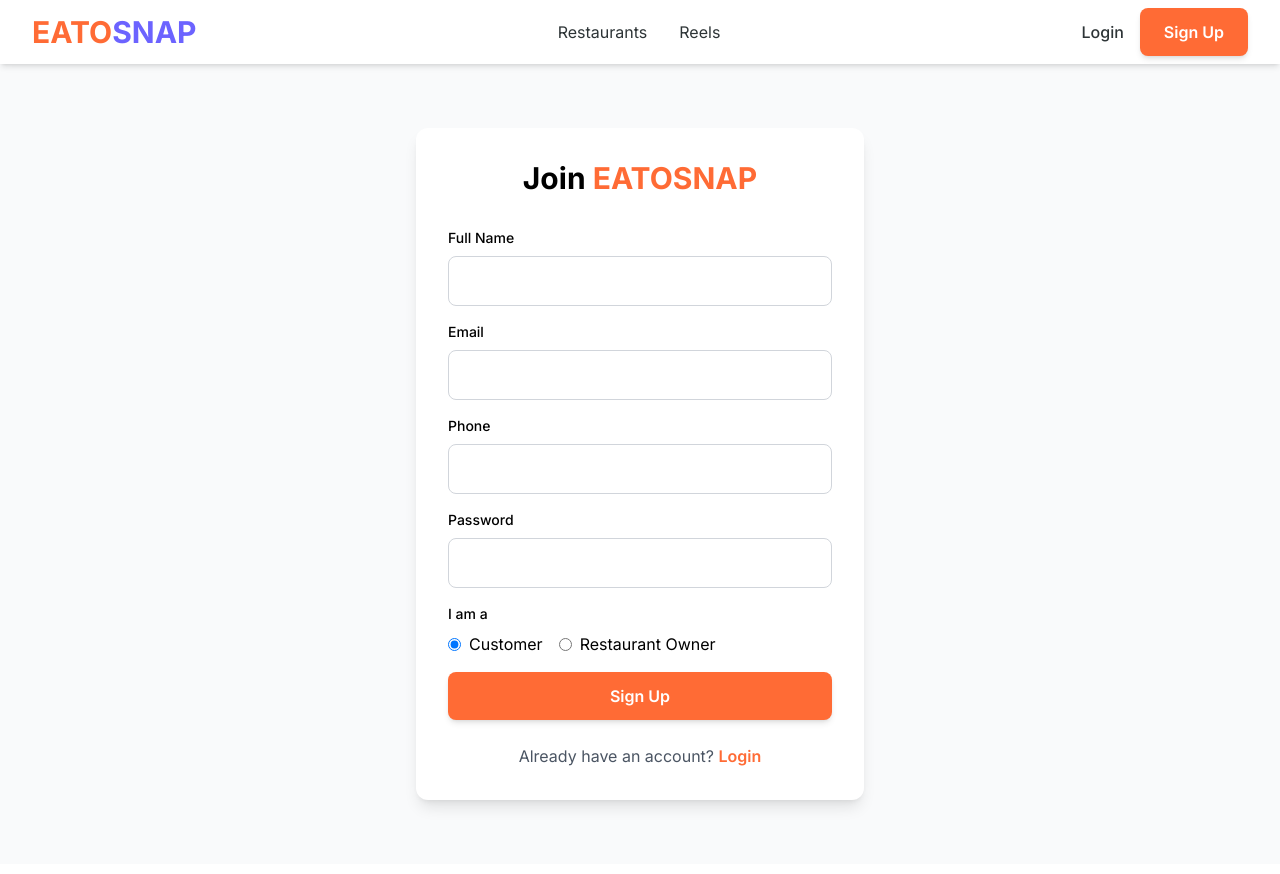
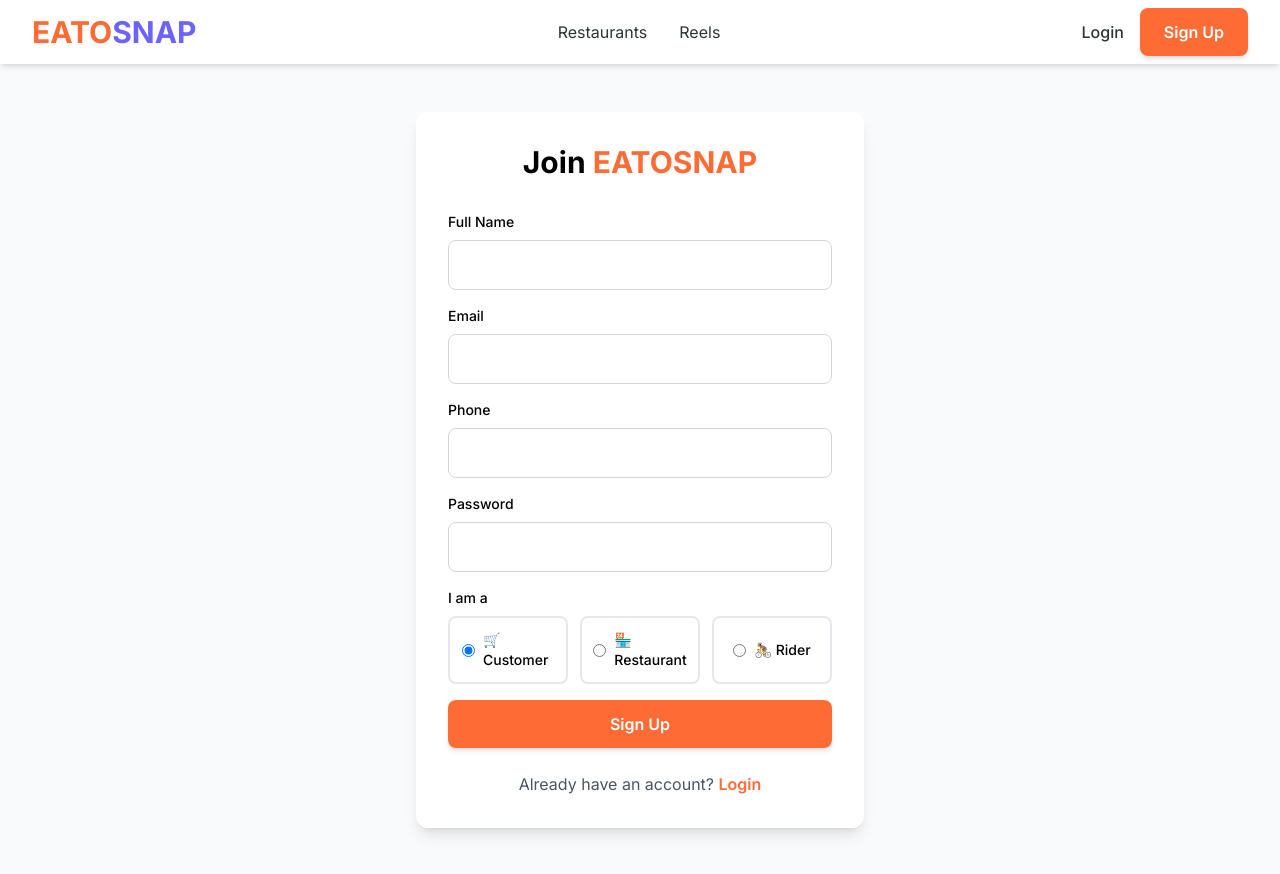
Before and after one commit to Pralaykr420/eatosnap_frontend, a React (Vite) app: page /register in a window 1280 px wide. Built offline with nearby package versions, Linux system fonts and the light colour scheme; no server answers; the HTML template or start-up script is replaced by a standard one.

Commit message:
fix: Add rider option to registration and improve role-based login redirects

```diff
--- a/src/pages/Login.jsx
+++ b/src/pages/Login.jsx
@@ -17,7 +17,17 @@ const Login = () => {
       const { data } = await authAPI.login(formData);
       setAuth(data.user, data.token);
       toast.success('Welcome back!');
-      navigate(data.user.role === 'seller' ? '/seller/dashboard' : '/restaurants');
+
+      // Role-based redirect
+      if (data.user.role === 'seller') {
+        navigate('/seller/dashboard');
+      } else if (data.user.role === 'rider') {
+        navigate('/rider/dashboard');
+      } else if (data.user.role === 'admin') {
+        navigate('/admin/dashboard');
+      } else {
+        navigate('/restaurants');
+      }
     } catch (error) {
       const errorData = error.response?.data;
       if (errorData?.userId) {
--- a/src/pages/Register.jsx
+++ b/src/pages/Register.jsx
@@ -91,8 +91,8 @@ const Register = () => {
 
           <div>
             <label className="block text-sm font-medium mb-2">I am a</label>
-            <div className="flex gap-4">
-              <label className="flex items-center">
+            <div className="grid grid-cols-3 gap-3">
+              <label className="flex items-center justify-center p-3 border-2 rounded-lg cursor-pointer hover:border-primary transition-colors">
                 <input
                   type="radio"
                   name="role"
@@ -101,9 +101,9 @@ const Register = () => {
                   onChange={e => setFormData({ ...formData, role: e.target.value })}
                   className="mr-2"
                 />
-                Customer
+                <span className="text-sm font-medium">🛒 Customer</span>
               </label>
-              <label className="flex items-center">
+              <label className="flex items-center justify-center p-3 border-2 rounded-lg cursor-pointer hover:border-primary transition-colors">
                 <input
                   type="radio"
                   name="role"
@@ -112,7 +112,18 @@ const Register = () => {
                   onChange={e => setFormData({ ...formData, role: e.target.value })}
                   className="mr-2"
                 />
-                Restaurant Owner
+                <span className="text-sm font-medium">🏪 Restaurant</span>
+              </label>
+              <label className="flex items-center justify-center p-3 border-2 rounded-lg cursor-pointer hover:border-primary transition-colors">
+                <input
+                  type="radio"
+                  name="role"
+                  value="rider"
+                  checked={formData.role === 'rider'}
+                  onChange={e => setFormData({ ...formData, role: e.target.value })}
+                  className="mr-2"
+                />
+                <span className="text-sm font-medium">🚴 Rider</span>
               </label>
             </div>
           </div>
```
